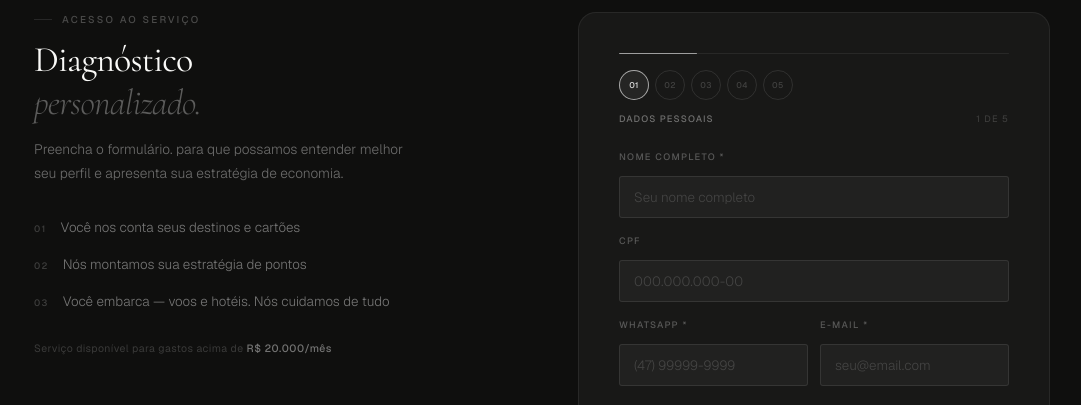
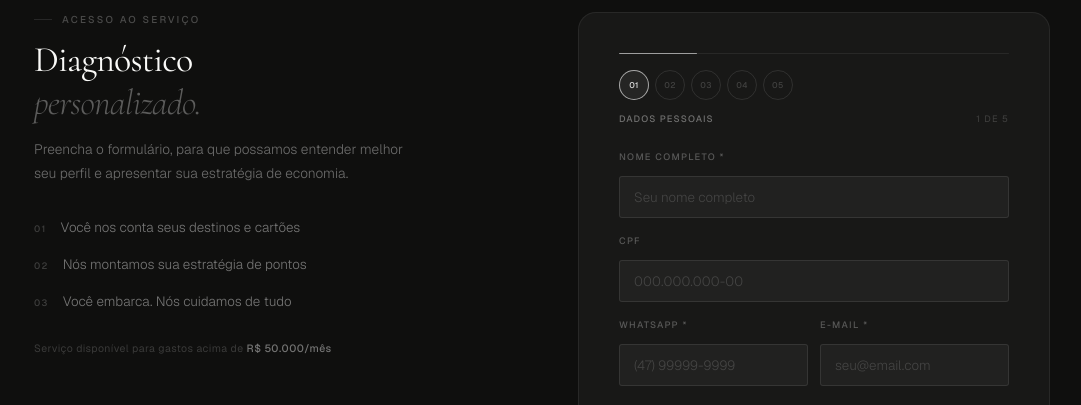
Before and after one commit to DeevLeandro/GVSMilhas, a React (Create React App) app: page / in a window 1280 px wide. Shown: the part 6520-6925 px from the top of the page, without its empty margins (98-1179 px from the left). Built offline with nearby package versions, Linux system fonts and the light colour scheme.

Commit message:
Update App.js

```diff
--- a/src/App.js
+++ b/src/App.js
@@ -359,9 +359,9 @@ function MultiStepForm({ openWA }) {
           <div className="ff">
             <label>Média de gasto mensal no cartão *</label>
             <div className="ms-radio-group ms-radio-group--cols">
-              <Radio name="gasto" value="R$20k-R$25k" label="R$ 20k – R$ 25k" />
-              <Radio name="gasto" value="R$30k-R$40k" label="R$ 30k – R$ 40k" />
-              <Radio name="gasto" value="Acima R$50k" label="Acima de R$ 50k" />
+              <Radio name="gasto" value="R$50k-R$55k" label="R$ 50k – R$ 55k" />
+              <Radio name="gasto" value="R$70k-R$80k" label="R$ 70k – R$ 80k" />
+              <Radio name="gasto" value="Acima R$100k" label="Acima de R$ 100k" />
             </div>
           </div>
           <div className="ff">
@@ -864,15 +864,15 @@ export default function App() {
             <p className="label label--dim">Acesso ao serviço</p>
             <h2 className="h2 h2--w">Diagnóstico<br /><em>personalizado.</em></h2>
             <p className="contact__sub">
-              Preencha o formulário. para que possamos entender melhor seu perfil e apresenta
+              Preencha o formulário, para que possamos entender melhor seu perfil e apresentar
               sua estratégia de economia.
             </p>
             <div className="contact__items">
               <div className="ci"><span className="ci__n">01</span><p>Você nos conta seus destinos e cartões</p></div>
               <div className="ci"><span className="ci__n">02</span><p>Nós montamos sua estratégia de pontos</p></div>
-              <div className="ci"><span className="ci__n">03</span><p>Você embarca — voos e hotéis. Nós cuidamos de tudo</p></div>
+              <div className="ci"><span className="ci__n">03</span><p>Você embarca. Nós cuidamos de tudo</p></div>
             </div>
-            <p className="contact__note">Serviço disponível para gastos acima de <strong>R$ 20.000/mês</strong></p>
+            <p className="contact__note">Serviço disponível para gastos acima de <strong>R$ 50.000/mês</strong></p>
           </Fade>
 
           <Fade delay={0.1} className="contact__form-wrap">
```
